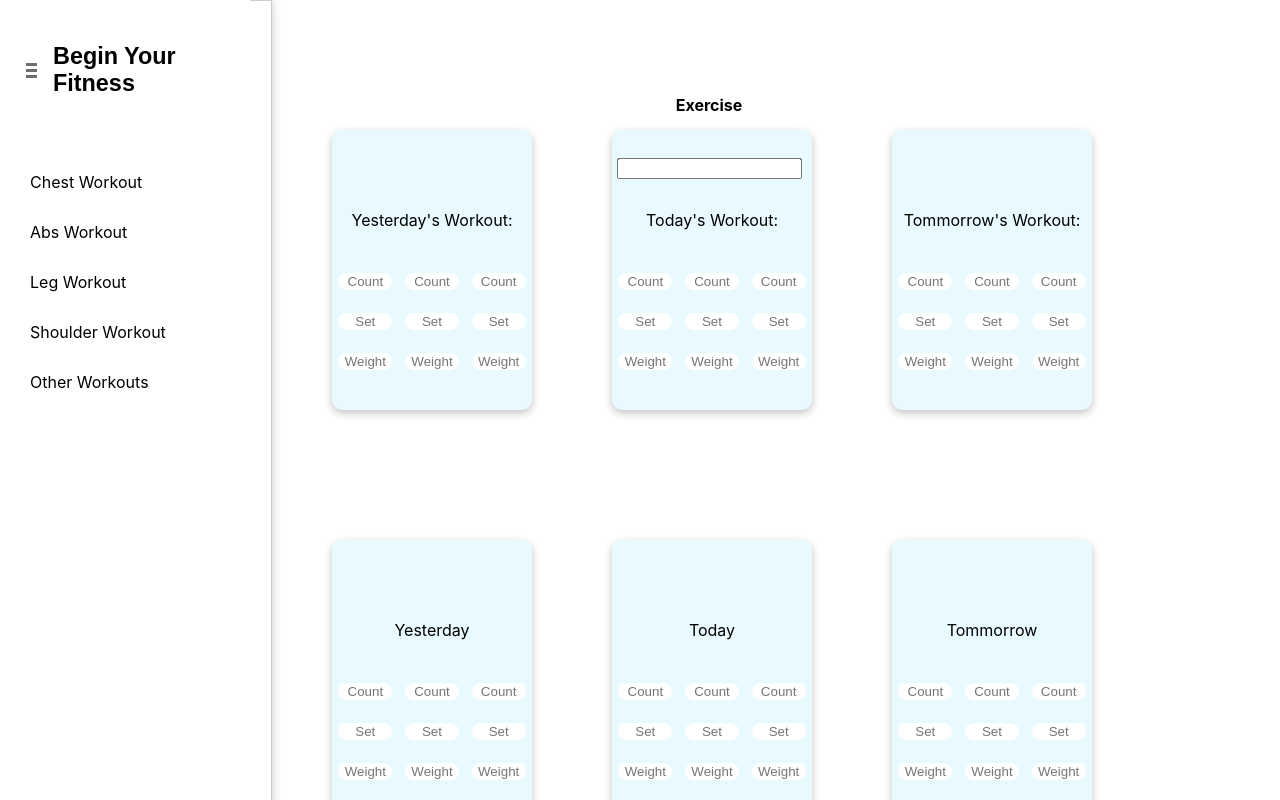
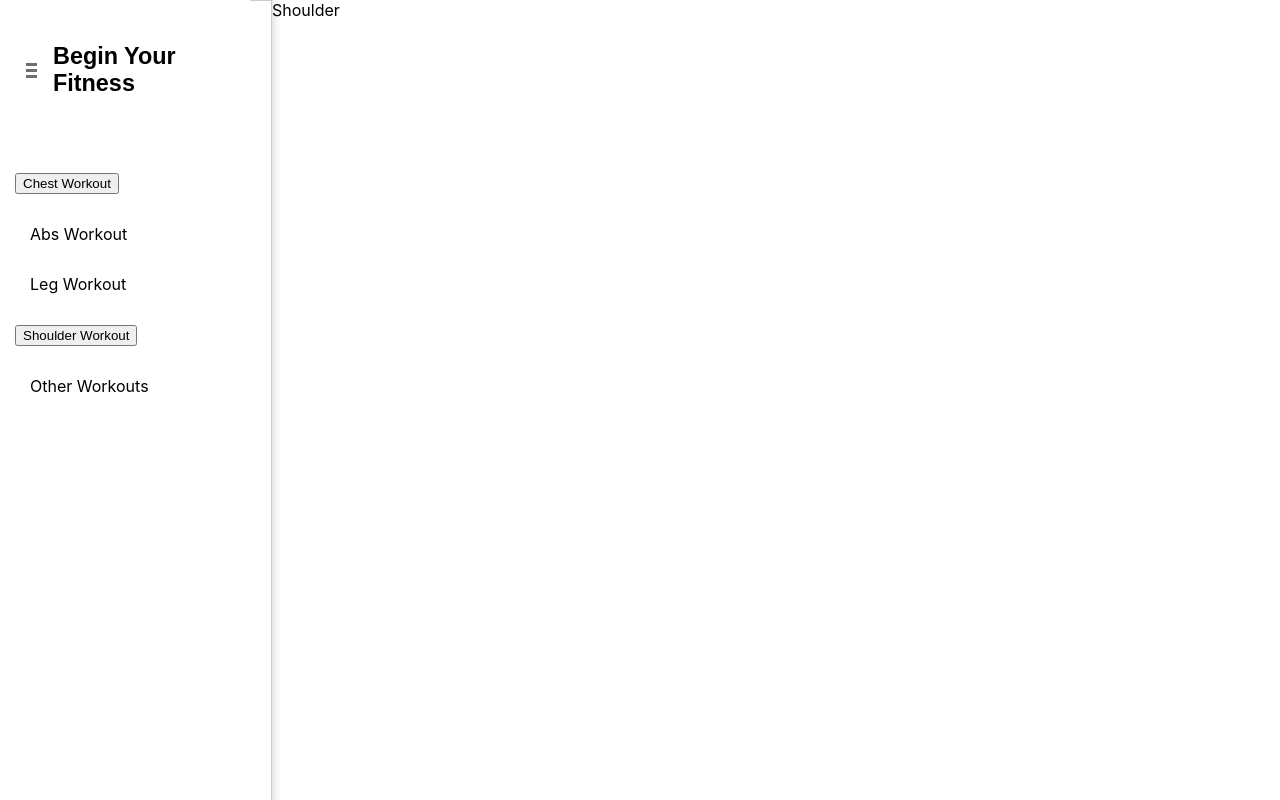
Before and after one commit to SiddhuGit2810/Fitness, a React (Create React App) app: page /shoulderWorkout in a window 1280 px wide. Shown: the top 800 px of the page. Built offline with nearby package versions, Linux system fonts and the light colour scheme.

Commit message:
siddhuCommit

```diff
--- a/package.json
+++ b/package.json
@@ -8,6 +8,7 @@
     "@testing-library/user-event": "^13.5.0",
     "react": "^18.2.0",
     "react-dom": "^18.2.0",
+    "react-router-dom": "^6.22.3",
     "react-scripts": "5.0.1",
     "web-vitals": "^2.1.4"
   },
--- a/src/App.js
+++ b/src/App.js
@@ -1,8 +1,10 @@
 
+import { Route ,Routes,Navigate} from 'react-router-dom';
 import './App.css';
 import ChestWorkout from './ChestWorkout/ChestWorkout';
 
 import SideBar from './SideNavBar/SideBar';
+import Shoulder from './ShoulderWorkout/Shoulder';
 
 function App() {
 
@@ -23,7 +25,19 @@ function App() {
 
 <div className="WorkOutPage">
 
-<ChestWorkout/>
+
+<Routes>
+
+<Route path='/chestWorkout'  element={<ChestWorkout/>} />
+
+<Route path='/shoulderWorkout' element={<Shoulder/>} />
+
+
+</Routes>
+
+
+
+
 
 </div>
 
--- /dev/null
+++ b/src/ShoulderWorkout/Shoulder.js
@@ -0,0 +1,9 @@
+import React from 'react'
+
+function Shoulder() {
+  return (
+    <div>Shoulder</div>
+  )
+}
+
+export default Shoulder
--- a/src/SideNavBar/SideBar.js
+++ b/src/SideNavBar/SideBar.js
@@ -1,8 +1,14 @@
 import React, { useState } from 'react'
 
 import "./Sidebar.css"
+import { useNavigate } from 'react-router-dom';
+
 
 function SideBar() {
+
+   const nav= useNavigate ()
+
+
 
   const [isOpen, setIsOpen] = useState(false);
 
@@ -26,7 +32,11 @@ function SideBar() {
           </div>
           <ul className="navbar-nav">
             <li>
-              <a href="#">Chest Workout</a>
+
+
+              <button  onClick={()=> nav('/chestWorkout')}  >Chest Workout</button>
+
+
             </li>
             <li>
               <a href="#">Abs Workout</a>
@@ -35,7 +45,9 @@ function SideBar() {
               <a href="#">Leg Workout</a>
             </li>
             <li>
-              <a href="#">Shoulder Workout</a>
+
+            <button  onClick={()=> nav('/shoulderWorkout')}  >Shoulder Workout</button>
+
             </li>
             <li>
               <a href="#">Other Workouts</a>
--- a/src/index.js
+++ b/src/index.js
@@ -3,10 +3,20 @@ import ReactDOM from 'react-dom/client';
 import './index.css';
 import App from './App';
 
+
+import {BrowserRouter } from 'react-router-dom'
+
 const root = ReactDOM.createRoot(document.getElementById('root'));
 root.render(
   <React.StrictMode>
-    <App />
+
+<BrowserRouter>
+
+<App />
+
+</BrowserRouter>
+
+
   </React.StrictMode>
 );
 
```
Also changed, not shown: src/ShoulderWorkout/Shoulder.css (added), 1 other file (tests, documents, lock files or other folders).
